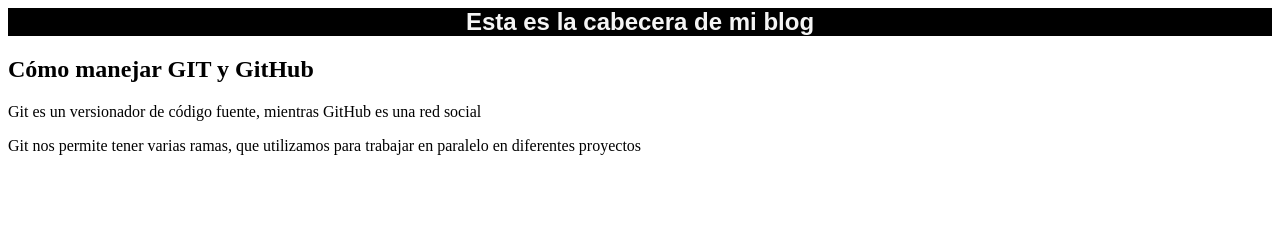
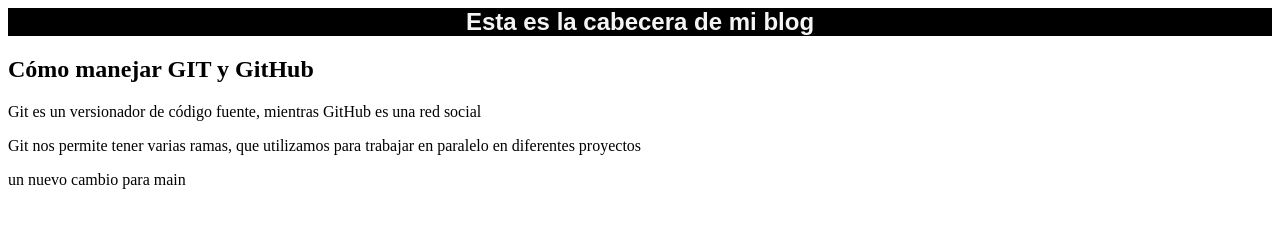
Before and after one commit to cesar8708/MyPersonalBlog, a plain HTML site: page index.html in a window 1280 px wide. Drawn offline with Linux system fonts and the light colour scheme.

Commit message:
primer commit en main

```diff
--- a/index.html
+++ b/index.html
@@ -11,6 +11,7 @@
         <p>Git es un versionador de código fuente, mientras GitHub es una red social</p>
         <!-- agrego un nuevo parrafo al contenido -->
         <p>Git nos permite tener varias ramas, que utilizamos para trabajar en paralelo en diferentes proyectos</p>
+        <p> un nuevo cambio para main</p>
     </body>
 
 </html>
```
